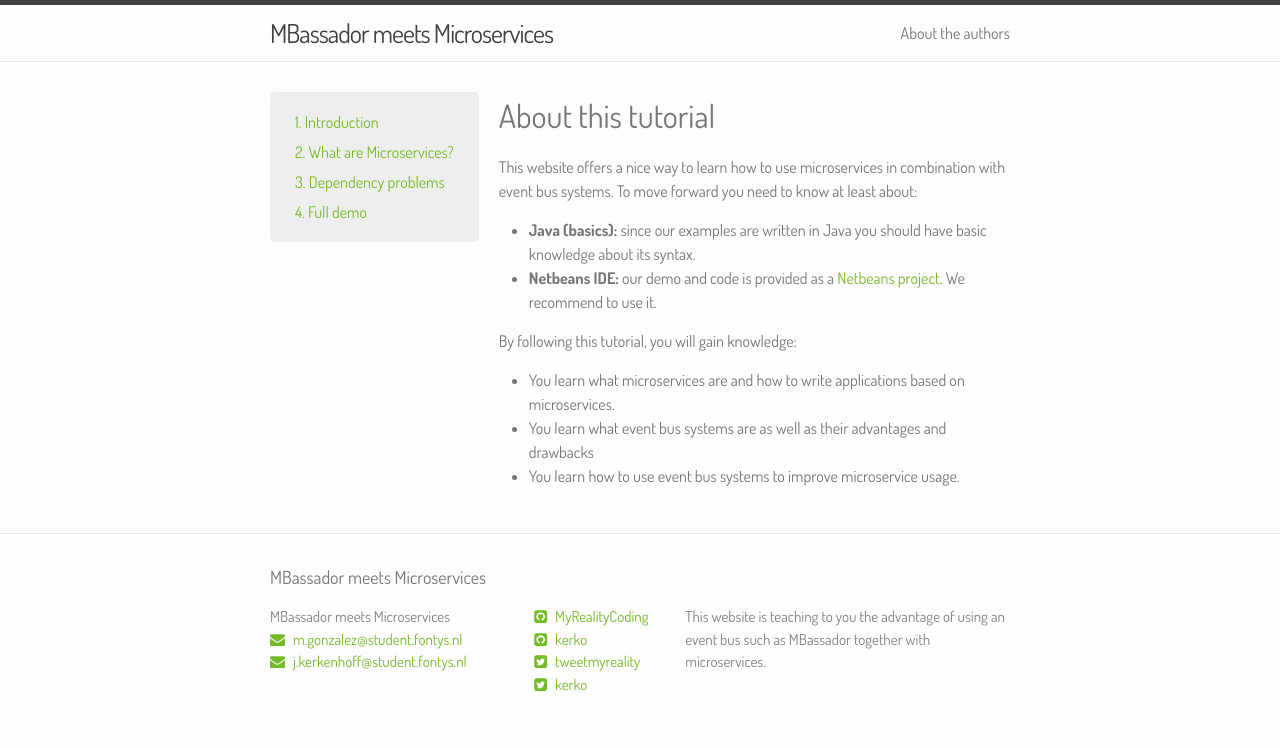
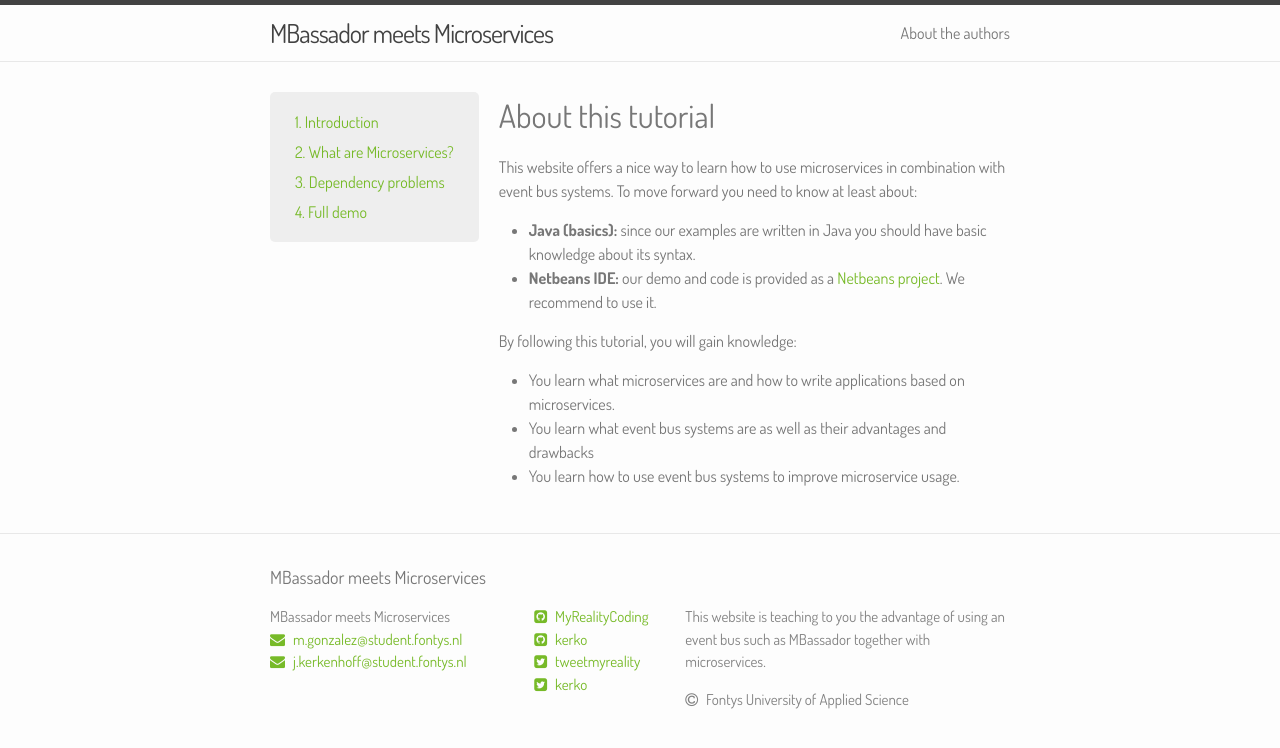
Before and after one commit to sebivenlo/microservices-eventbus, a Jekyll site: the page built from index.html, in a window 1280 px wide. Shown: the top 748 px of the page. Built offline with Jekyll 4.4.1, drawn with Linux system fonts in a browser that asks for light colours; nearby versions of some CDN libraries.

Commit message:
Added copyright

```diff
--- a/_includes/footer.html
+++ b/_includes/footer.html
@@ -36,7 +36,8 @@
       </div>
 
       <div class="footer-col  footer-col-3">
-        <p class="text">{{ site.description }}</p>
+        <p class="text">{{ site.description }} </p>
+        <i class="fa fa-copyright"></i> Fontys University of Applied Science
       </div>
     </div>
 
```
